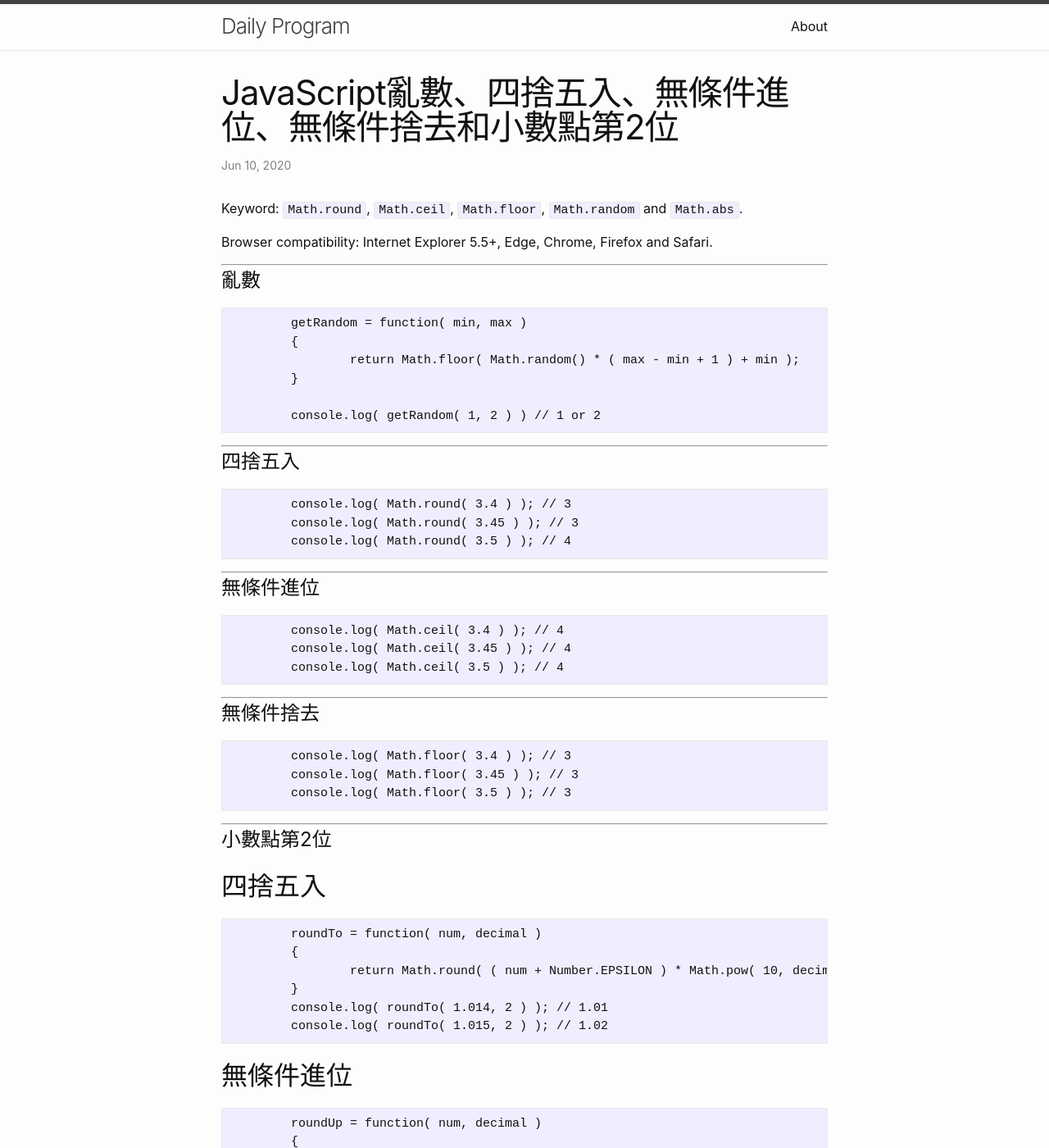
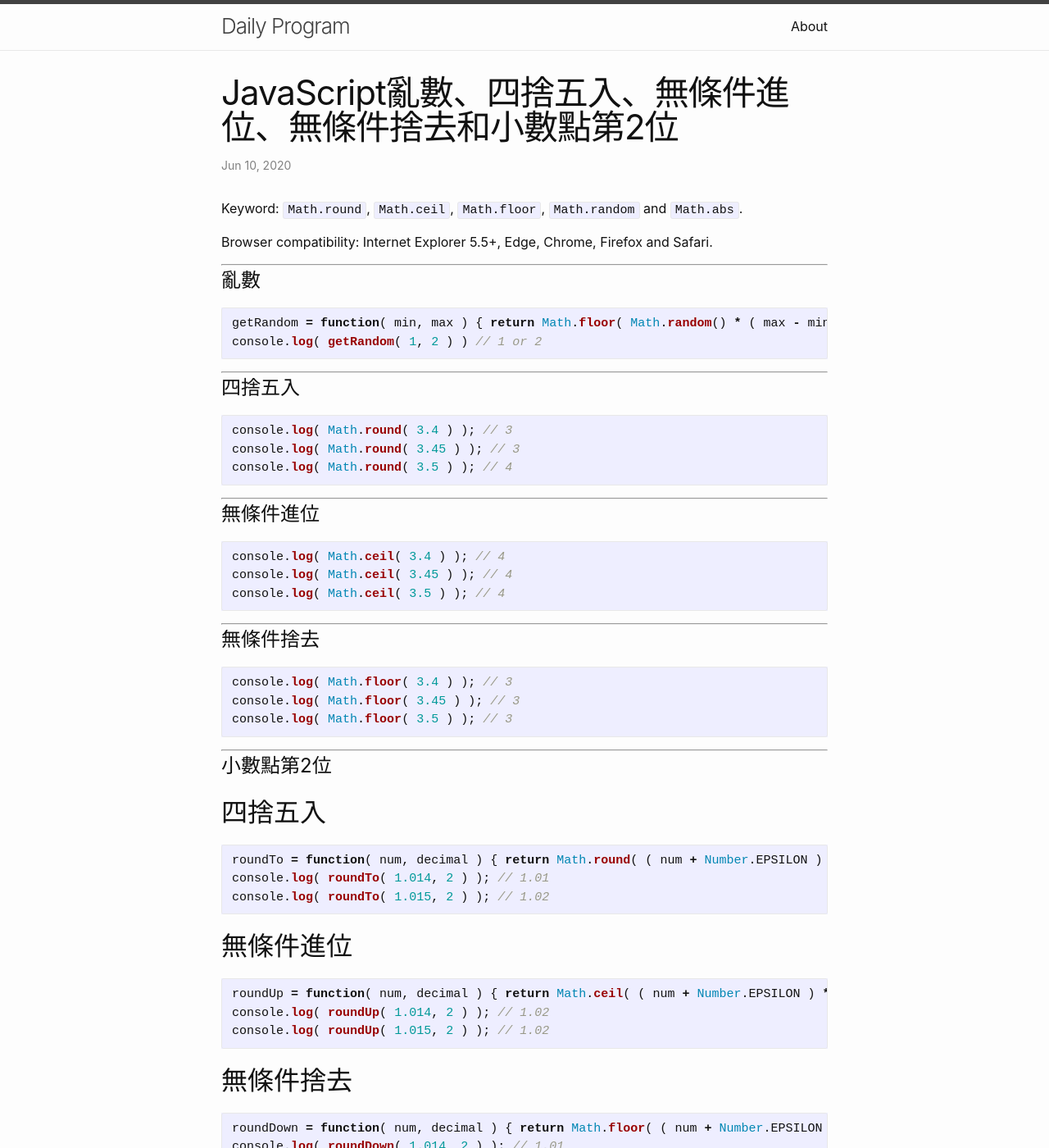
Before and after one commit to dailyprogramtw/dailyprogramtw.github.io, a Jekyll site: the page built from _posts/2020-06-11-javascript-round-up-down.md, in a window 1280 px wide and 1400 px high. Shown: the whole window at 82% size. Built offline with Jekyll 4.4.1, drawn with Linux system fonts in a browser that asks for light colours; some of the changed text lies outside the part shown.

Commit message:
docs: updated code

````diff
--- a/_posts/2020-06-11-javascript-round-up-down.md
+++ b/_posts/2020-06-11-javascript-round-up-down.md
@@ -13,36 +13,40 @@ Browser compatibility: Internet Explorer 5.5+, Edge, Chrome, Firefox and Safari.
 
 # 亂數
 
-		getRandom = function( min, max )
-		{
-			return Math.floor( Math.random() * ( max - min + 1 ) + min );
-		}
-
-		console.log( getRandom( 1, 2 ) ) // 1 or 2
+```javascript
+getRandom = function( min, max ) { return Math.floor( Math.random() * ( max - min + 1 ) + min ); }
+console.log( getRandom( 1, 2 ) ) // 1 or 2
+```
 
 ---
 
 # 四捨五入
 
-		console.log( Math.round( 3.4 ) ); // 3
-		console.log( Math.round( 3.45 ) ); // 3
-		console.log( Math.round( 3.5 ) ); // 4
+```javascript
+console.log( Math.round( 3.4 ) ); // 3
+console.log( Math.round( 3.45 ) ); // 3
+console.log( Math.round( 3.5 ) ); // 4
+```
 
 ---
 
 # 無條件進位
 
-		console.log( Math.ceil( 3.4 ) ); // 4
-		console.log( Math.ceil( 3.45 ) ); // 4
-		console.log( Math.ceil( 3.5 ) ); // 4
+```javascript
+console.log( Math.ceil( 3.4 ) ); // 4
+console.log( Math.ceil( 3.45 ) ); // 4
+console.log( Math.ceil( 3.5 ) ); // 4
+```
 
 ---
 
 # 無條件捨去
 
-		console.log( Math.floor( 3.4 ) ); // 3
-		console.log( Math.floor( 3.45 ) ); // 3
-		console.log( Math.floor( 3.5 ) ); // 3
+```javascript
+console.log( Math.floor( 3.4 ) ); // 3
+console.log( Math.floor( 3.45 ) ); // 3
+console.log( Math.floor( 3.5 ) ); // 3
+```
 
 ---
 
@@ -50,34 +54,33 @@ Browser compatibility: Internet Explorer 5.5+, Edge, Chrome, Firefox and Safari.
 
 ## 四捨五入
 
-		roundTo = function( num, decimal )
-		{
-			return Math.round( ( num + Number.EPSILON ) * Math.pow( 10, decimal ) ) / Math.pow( 10, decimal );
-		}
-		console.log( roundTo( 1.014, 2 ) ); // 1.01
-		console.log( roundTo( 1.015, 2 ) ); // 1.02
+```javascript
+roundTo = function( num, decimal ) { return Math.round( ( num + Number.EPSILON ) * Math.pow( 10, decimal ) ) / Math.pow( 10, decimal ); }
+console.log( roundTo( 1.014, 2 ) ); // 1.01
+console.log( roundTo( 1.015, 2 ) ); // 1.02
+```
 
 ## 無條件進位
 
-		roundUp = function( num, decimal )
-		{
-			return Math.ceil( ( num + Number.EPSILON ) * Math.pow( 10, decimal ) ) / Math.pow( 10, decimal );
-		}
-		console.log( roundUp( 1.014, 2 ) ); // 1.02
-		console.log( roundUp( 1.015, 2 ) ); // 1.02
+```javascript
+roundUp = function( num, decimal ) { return Math.ceil( ( num + Number.EPSILON ) * Math.pow( 10, decimal ) ) / Math.pow( 10, decimal ); }
+console.log( roundUp( 1.014, 2 ) ); // 1.02
+console.log( roundUp( 1.015, 2 ) ); // 1.02
+```
 
 ## 無條件捨去
 
-		roundDown = function( num, decimal )
-		{
-			return Math.floor( ( num + Number.EPSILON ) * Math.pow( 10, decimal ) ) / Math.pow( 10, decimal );
-		}
-		console.log( roundDown( 1.014, 2 ) ); // 1.01
-		console.log( roundDown( 1.015, 2 ) ); // 1.01
+```javascript
+roundDown = function( num, decimal ) { return Math.floor( ( num + Number.EPSILON ) * Math.pow( 10, decimal ) ) / Math.pow( 10, decimal ); }
+console.log( roundDown( 1.014, 2 ) ); // 1.01
+console.log( roundDown( 1.015, 2 ) ); // 1.01
+```
 
 ---
 
 # 絕對值
 
-		console.log( Math.abs( 3 ) ); // 3
-		console.log( Math.abs( -3 ) ); // 3
+```javascript
+console.log( Math.abs( 3 ) ); // 3
+console.log( Math.abs( -3 ) ); // 3
+```
````
Also changed, not shown: _posts/2020-06-09-javascript-sort-order.md (+38 -28 lines), _posts/2020-06-10-javascript-remove-duplicates.md (+27 -19 lines).
